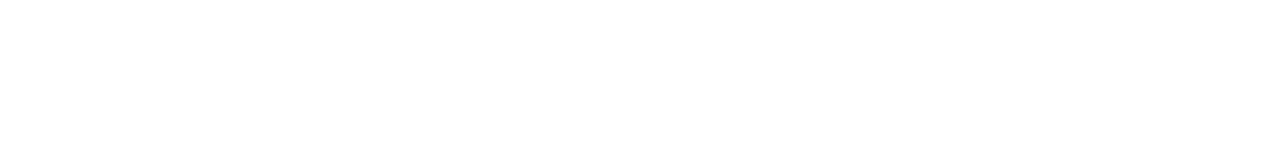
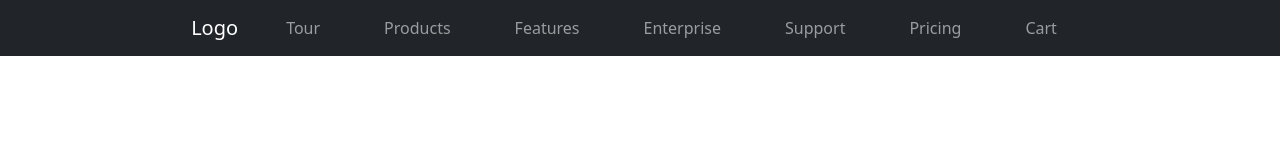
Before and after one commit to yish-mael/bootstrap-sample, a plain HTML site: page index.html in a window 1280 px wide. Drawn offline with nearby package versions, Linux system fonts and the light colour scheme.

Commit message:
feat: add navbar section.

```diff
--- a/index.html
+++ b/index.html
@@ -4,9 +4,54 @@
     <meta charset="UTF-8">
     <meta http-equiv="X-UA-Compatible" content="IE=edge">
     <meta name="viewport" content="width=device-width, initial-scale=1.0">
+    <!-- CSS only -->
+    <link href="https://cdn.jsdelivr.net/npm/bootstrap@5.1.3/dist/css/bootstrap.min.css" rel="stylesheet" integrity="sha384-1BmE4kWBq78iYhFldvKuhfTAU6auU8tT94WrHftjDbrCEXSU1oBoqyl2QvZ6jIW3" crossorigin="anonymous">
     <title>Bootstrap Design Sample</title>
 </head>
 <body>
 
+    <div class="page-content">
+
+        <nav class="navbar navbar-expand-md navbar-dark bg-dark">
+                <div class="d-flex mx-auto">
+                    <a href="#" class="navbar-brand">Logo</a>
+
+                    <button class="navbar-toggler" type="button" data-bs-toggle="collapse" data-bs-target="#navbarSupportedContent" aria-controls="navbarSupportedContent" aria-expanded="false" aria-label="Toggle navigation">
+                        <span class="navbar-toggler-icon"></span>
+                    </button>
+
+                    <div class="collapse navbar-collapse" id="navbarSupportedContent">
+
+                        <ul class="navbar-nav">
+                            <li class="nav-item px-4"> <a class="nav-link" href="#">Tour</a> </li>
+                            <li class="nav-item px-4"> <a class="nav-link" href="#">Products</a> </li>
+                            <li class="nav-item px-4"> <a class="nav-link" href="#">Features</a> </li>
+                            <li class="nav-item px-4"> <a class="nav-link" href="#">Enterprise</a> </li>
+                            <li class="nav-item px-4"> <a class="nav-link" href="#">Support</a> </li>
+                            <li class="nav-item px-4"> <a class="nav-link" href="#">Pricing</a> </li>
+                            <li class="nav-item px-4"> <a class="nav-link" href="#">Cart</a> </li>
+                        </ul>
+
+                    </div>
+                </div>
+        </nav>
+
+        <header>
+
+            <div>
+
+            </div>
+
+            <div>
+
+            </div>
+
+        </header>
+
+
+
+    </div>
+    <!-- JavaScript Bundle with Popper -->
+<script src="https://cdn.jsdelivr.net/npm/bootstrap@5.1.3/dist/js/bootstrap.bundle.min.js" integrity="sha384-ka7Sk0Gln4gmtz2MlQnikT1wXgYsOg+OMhuP+IlRH9sENBO0LRn5q+8nbTov4+1p" crossorigin="anonymous"></script>
 </body>
 </html>
```
Also changed, not shown: 1 other file.
